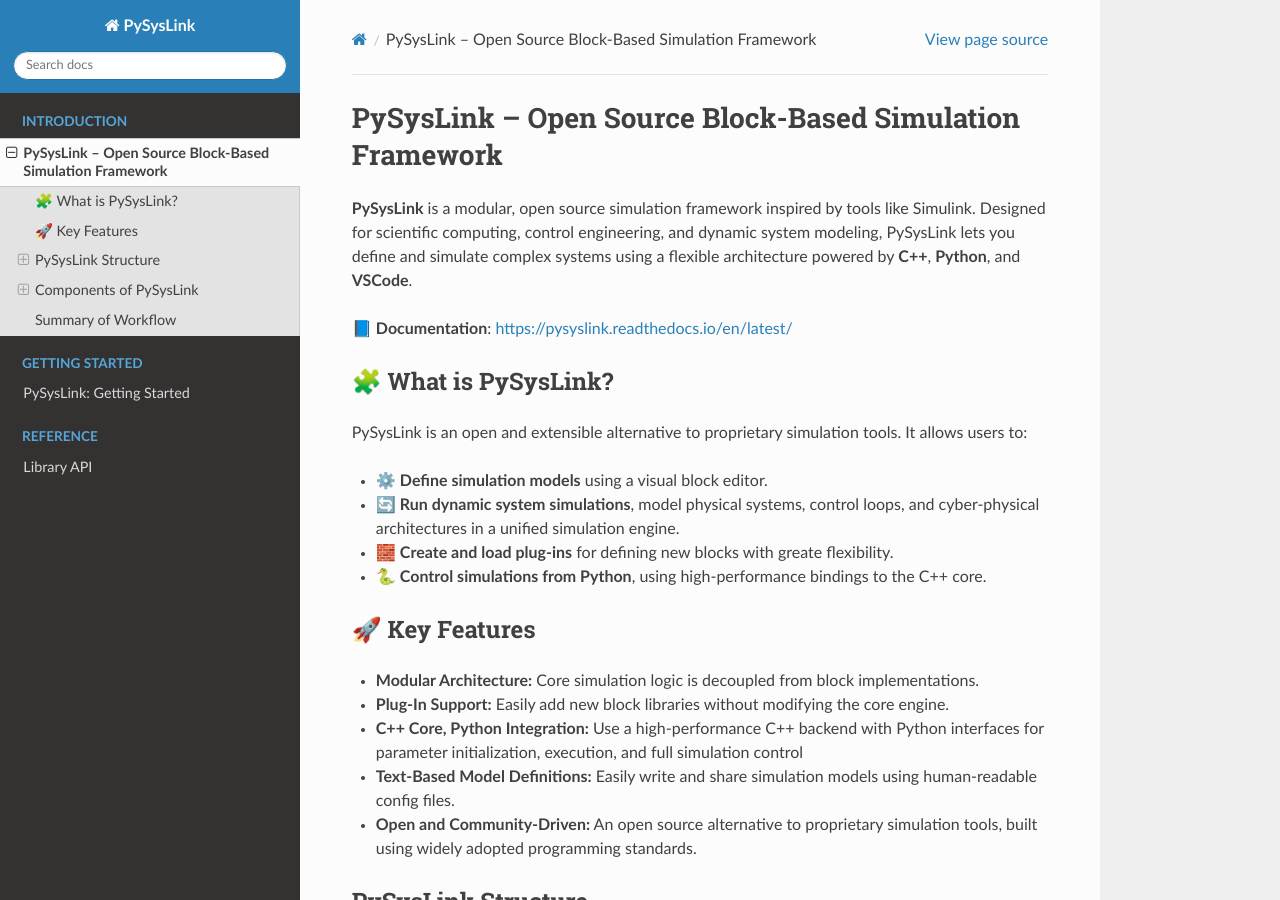
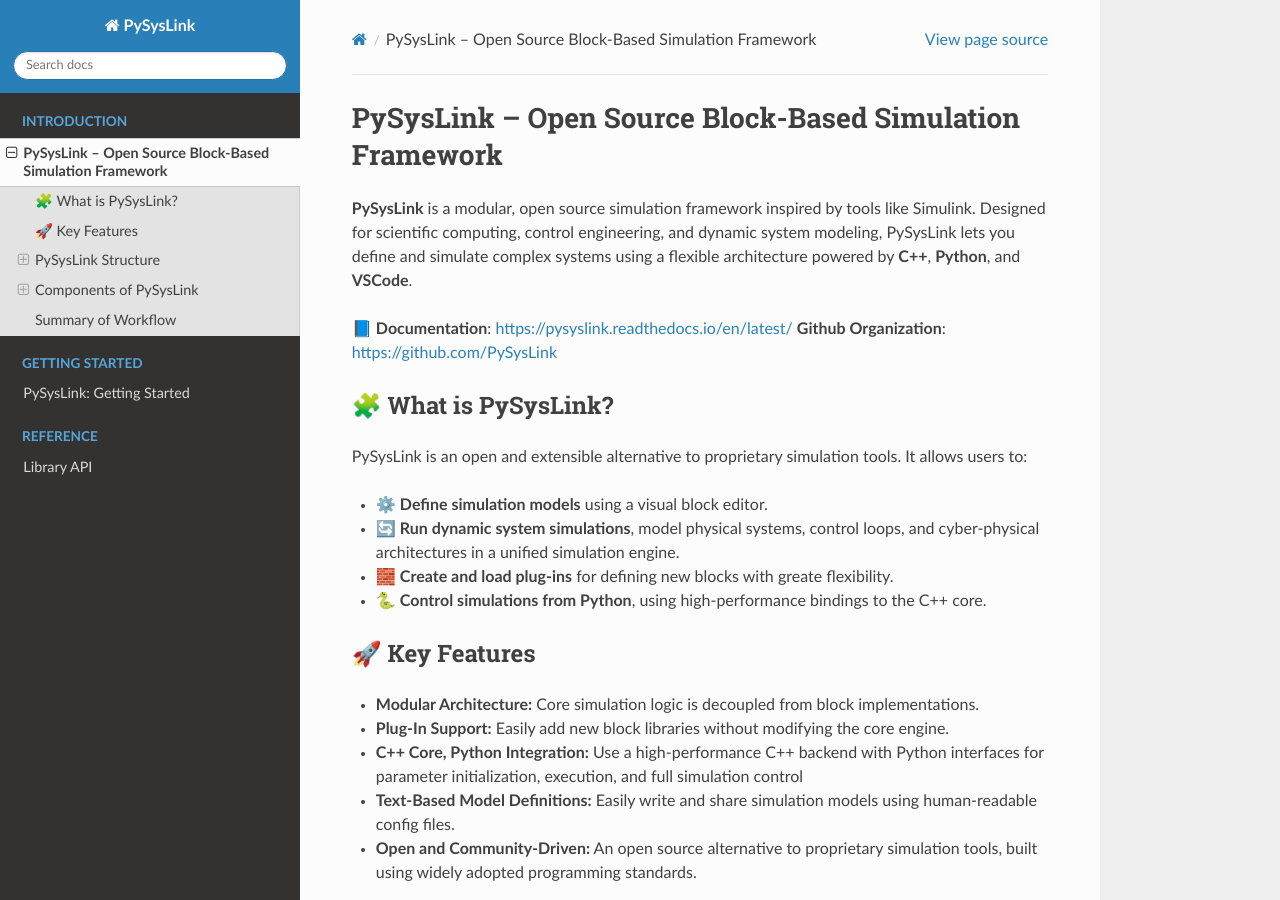
Before and after one commit to PySysLink/PySysLinkDocumentation, a Sphinx documentation site: the page built from source/introduction.md, in a window 1280 px wide and 900 px high. Built offline with Sphinx 7.4.7 and the Read the Docs theme 3.1.0, drawn with Linux system fonts in a browser that asks for light colours; pages that are not in the unit, such as notebooks, are missing from menus.

Commit message:
Github link added

```diff
--- a/source/introduction.md
+++ b/source/introduction.md
@@ -3,6 +3,7 @@
 **PySysLink** is a modular, open source simulation framework inspired by tools like Simulink. Designed for scientific computing, control engineering, and dynamic system modeling, PySysLink lets you define and simulate complex systems using a flexible architecture powered by **C++**, **Python**, and **VSCode**.
 
 📘 **Documentation**: [https://pysyslink.readthedocs.io/en/latest/](https://pysyslink.readthedocs.io/en/latest/)
+**Github Organization**: [https://github.com/PySysLink](https://github.com/PySysLink)
 
 ## 🧩 What is PySysLink?
 
```
